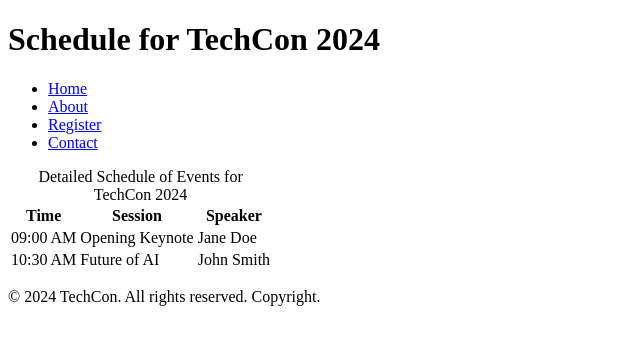
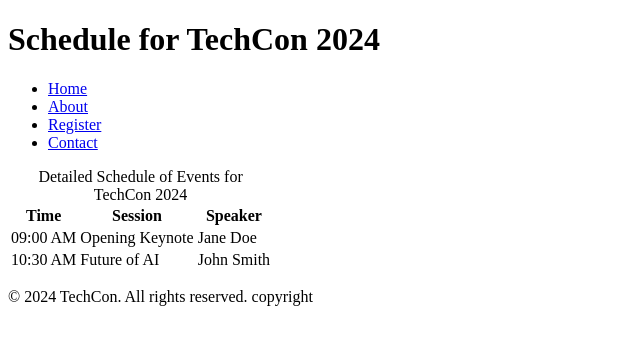
Before and after one commit to Bansah-20/TechCon_HTML, a plain HTML site: page techcon_website/schedule.html in a window 1280 px wide. Shown: the full height of the page, 0-640 px from the left. Drawn offline with Linux system fonts and the light colour scheme.

Commit message:
Fix: Correct caption and footer for schedule page

```diff
--- a/techcon_website/schedule.html
+++ b/techcon_website/schedule.html
@@ -46,7 +46,7 @@
     </main>
 
     <footer>
-      <p>&copy; 2024 TechCon. All rights reserved. Copyright.</p>
+      <p>&copy; 2024 TechCon. All rights reserved. copyright</p>
     </footer>
   </body>
 </html>
```
